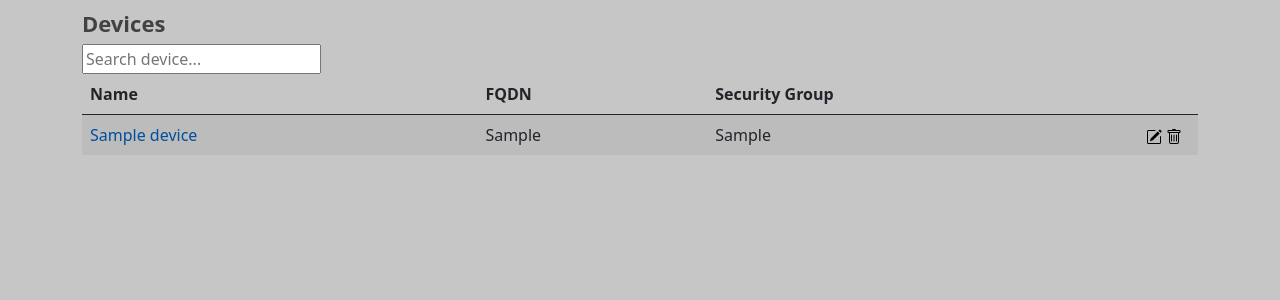
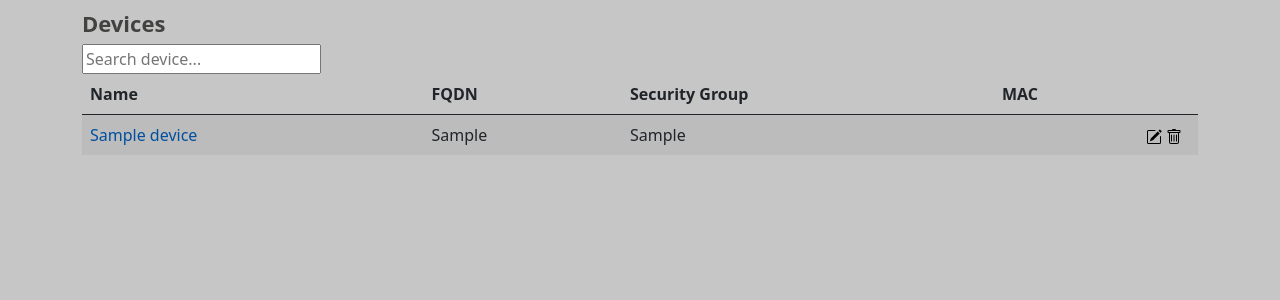
Before and after one commit to UKB-IT-Sec/NAC-Service-Portal, a Django app: template src/templates/devices.html in a window 1280 px wide. Shown: the part 56-356 px from the top of the page. Run offline with Django 5.2, Linux system fonts and the light colour scheme; the template is opened without the code that fills it: most values are stand-ins (such as "Sample title", 1, 10 or a date in 2020).

Commit message:
Added Mac_Addresses for DeviceList, Added Icon-Symbols

```diff
--- a/src/templates/devices.html
+++ b/src/templates/devices.html
@@ -13,6 +13,7 @@
 				<th scope="col">Name</th>
 				<th scope="col">FQDN</th>
 				<th scope="col">Security Group</th>
+				<th scope="col">MAC</th>
 				<th scope="col" width="60"></th>
 			</tr>
 		</thead>
@@ -28,6 +29,21 @@
 				{{ device.security_group }}
 			</td>
 			<td>
+				{% for mac_type, macs in device.split_MAC.items %} <!-- mac_type: appl_NAC_macAddressAIR and appl_NAC_macAddressCAB -->
+					<b>
+						{% for mac in macs %}
+							{% if mac_type == "appl_NAC_macAddressAIR" and mac != None %}
+								<img src="{% static 'icons/wifi.svg' %}" alt="appl_NAC_macAddressAIR" height="14" width="14">
+								<b> {{mac}}</b> <br />
+							{% elif mac_type == "appl_NAC_macAddressCAB" and mac != None%}
+								<img src="{% static 'icons/ethernet.svg' %}" alt="appl_NAC_macAddressAIR" height="14" width="14">
+								<b> {{mac}}</b> <br />
+							{% endif %}
+						{% endfor %}
+					</b>
+				{% endfor %}
+			</td>
+			<td>
 				<a href="{% url 'device_edit' device.pk %}">
 					<img src="{% static 'icons/pencil-square.svg' %}" alt="edit" height="16" width="16">
 				</a>
```
Also changed, not shown: src/nac/models.py (+19 -4 lines), src/static/icons/ethernet.svg (added), src/static/icons/wifi.svg (added).
